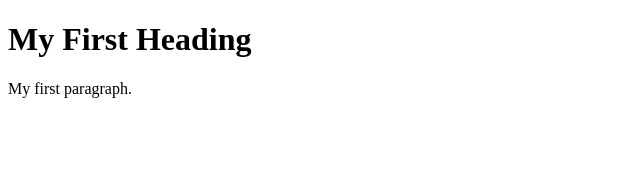
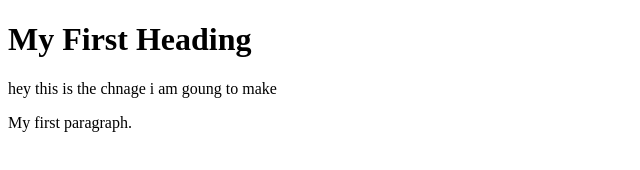
Before and after one commit to vu2rmk/angular1, a plain HTML site: page index.html in a window 1280 px wide. Shown: the whole page, without its empty margins (0-640 px from the left). Drawn offline with Linux system fonts and the light colour scheme.

Commit message:
Entered a simple message for a change

```diff
--- a/index.html
+++ b/index.html
@@ -7,7 +7,7 @@
 <body>
 
 <h1>My First Heading</h1>
-
+    hey this is the chnage i am goung to make
 <p>My first paragraph.</p>
 
 </body>
```
